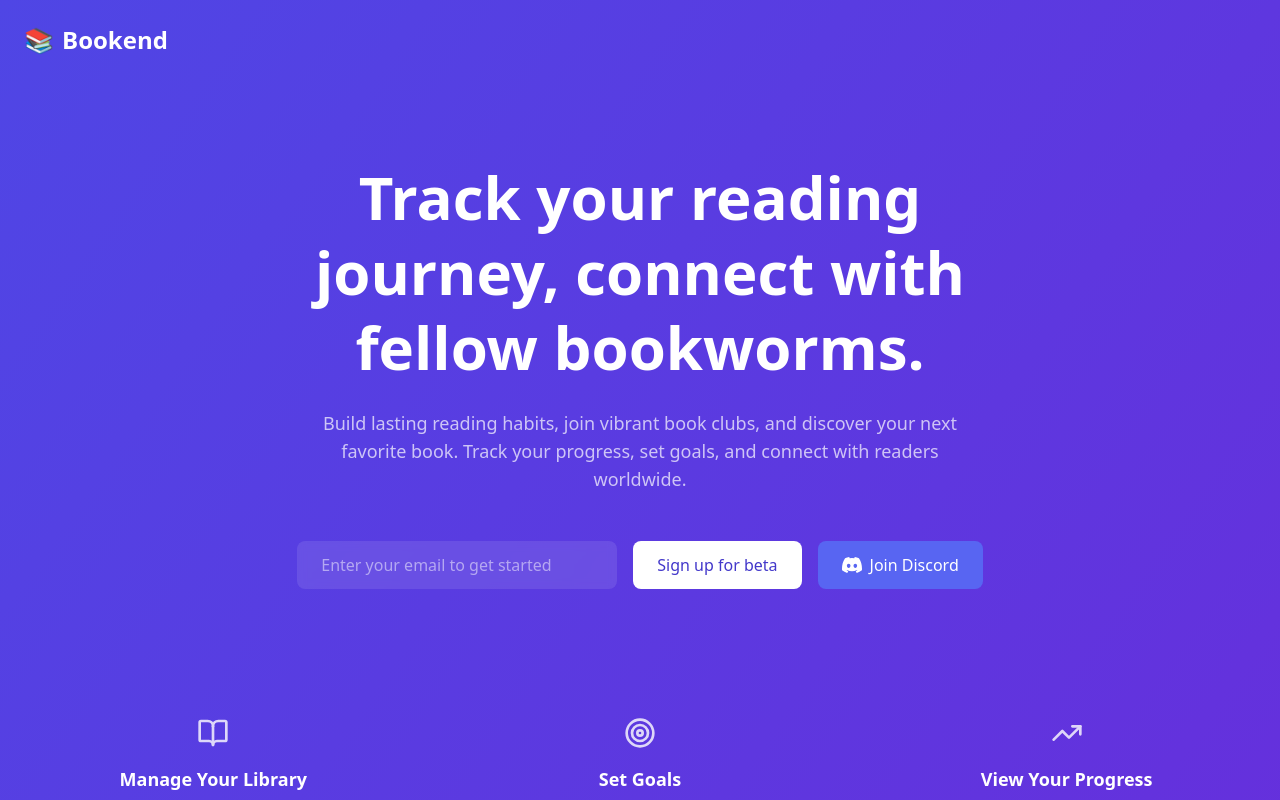
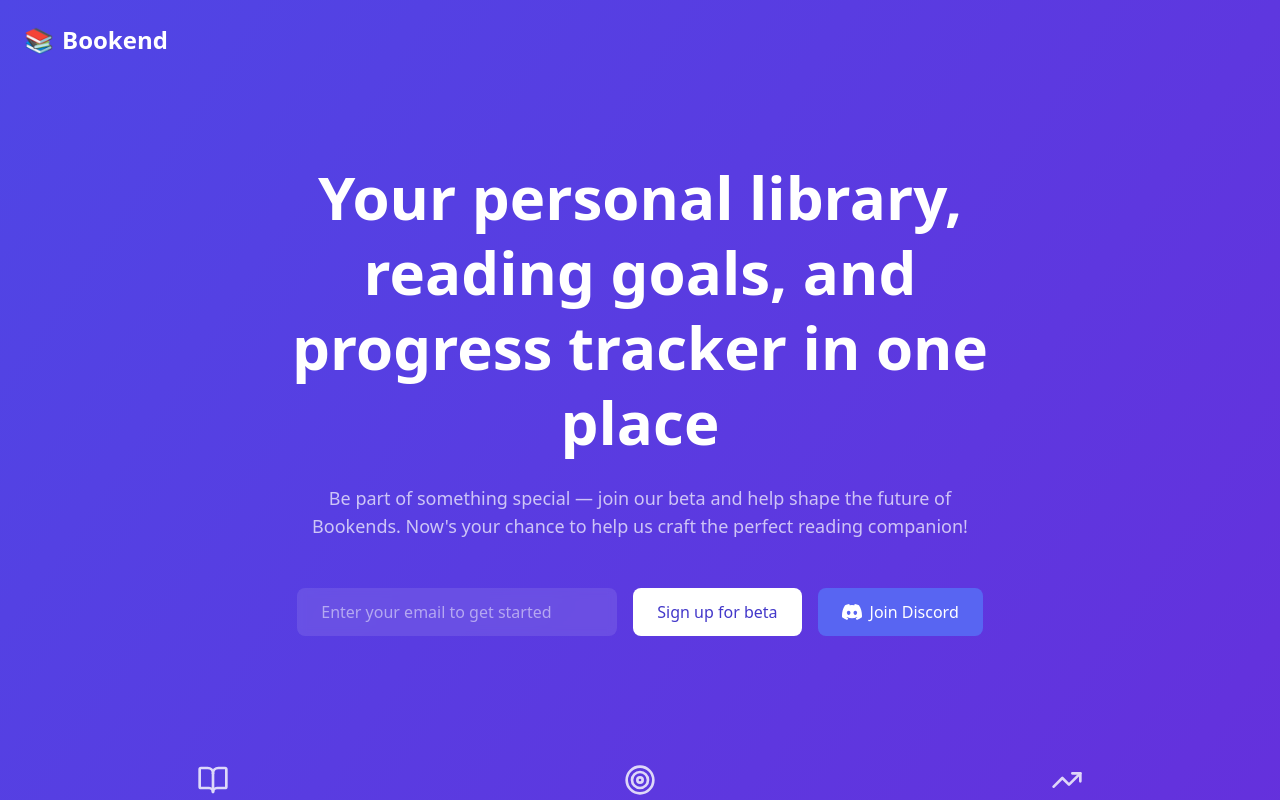
Before and after one commit to chadjholmes/bookend-com, a Next.js app: page / in a window 1280 px wide. Shown: the top 800 px of the page. Built offline with nearby package versions, Linux system fonts and the light colour scheme; no server answers.

Commit message:
beta site

```diff
--- a/src/app/page.tsx
+++ b/src/app/page.tsx
@@ -56,11 +56,10 @@ export default function Home() {
       {/* Hero Section */}
       <section className="relative z-10 container mx-auto px-6 pt-20 pb-32 text-center">
         <h1 className="text-white text-6xl font-semibold mb-6 max-w-3xl mx-auto leading-tight">
-          Track your reading journey, connect with fellow bookworms.
+          Your personal library, reading goals, and progress tracker in one place
         </h1>
         <p className="text-white/70 text-lg mb-12 max-w-2xl mx-auto">
-          Build lasting reading habits, join vibrant book clubs, and discover your next favorite book.
-          Track your progress, set goals, and connect with readers worldwide.
+          Be part of something special — join our beta and help shape the future of Bookends. Now's your chance to help us craft the perfect reading companion!
         </p>
         <div className="flex justify-center gap-4">
           <form onSubmit={handleSubmit} className="flex gap-4">
```
